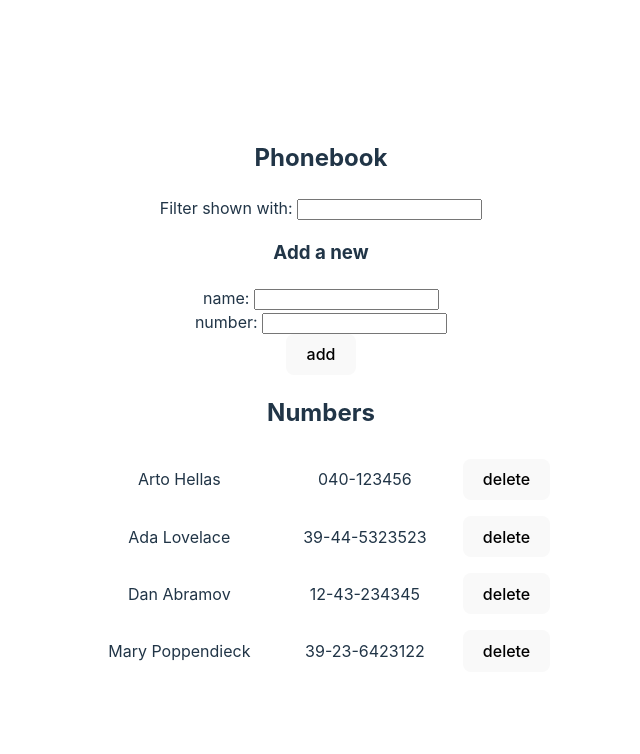
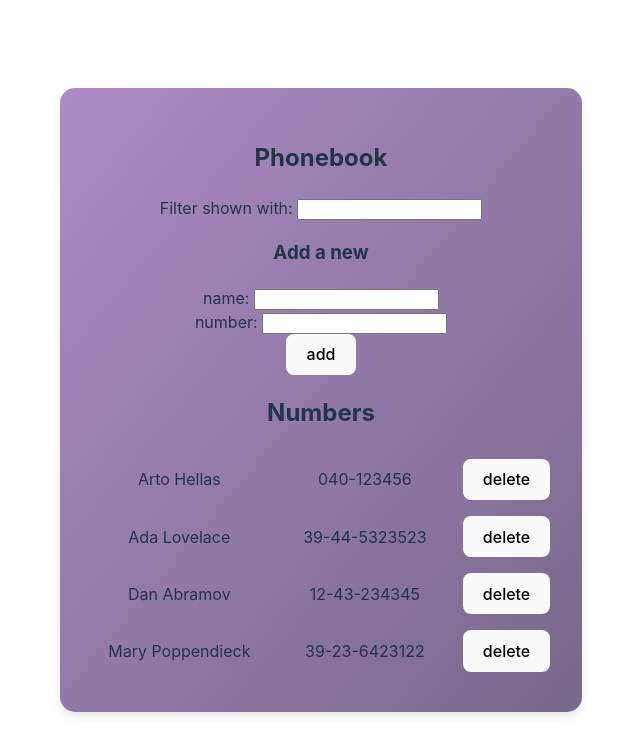
Before and after one commit to wunder-frau/full-stack-open, a React (Vite) app in the folder part2/phonebook/: page / in a window 1280 px wide. Shown: the top 754 px of the page, without its empty margins (319-959 px from the left). Built offline with nearby package versions, Linux system fonts and the light colour scheme; data requests are answered from the project's data file.

Commit message:
update styles

```diff
--- a/part2/phonebook/src/App.css
+++ b/part2/phonebook/src/App.css
@@ -3,6 +3,9 @@
   margin: 0 auto;
   padding: 2rem;
   text-align: center;
+  background: linear-gradient(to bottom right, #ae8ac6, #77698b);
+  border-radius: 15px;
+  box-shadow: 0 4px 10px rgba(0, 0, 0, 0.1);
 }
 
 .logo {
```
